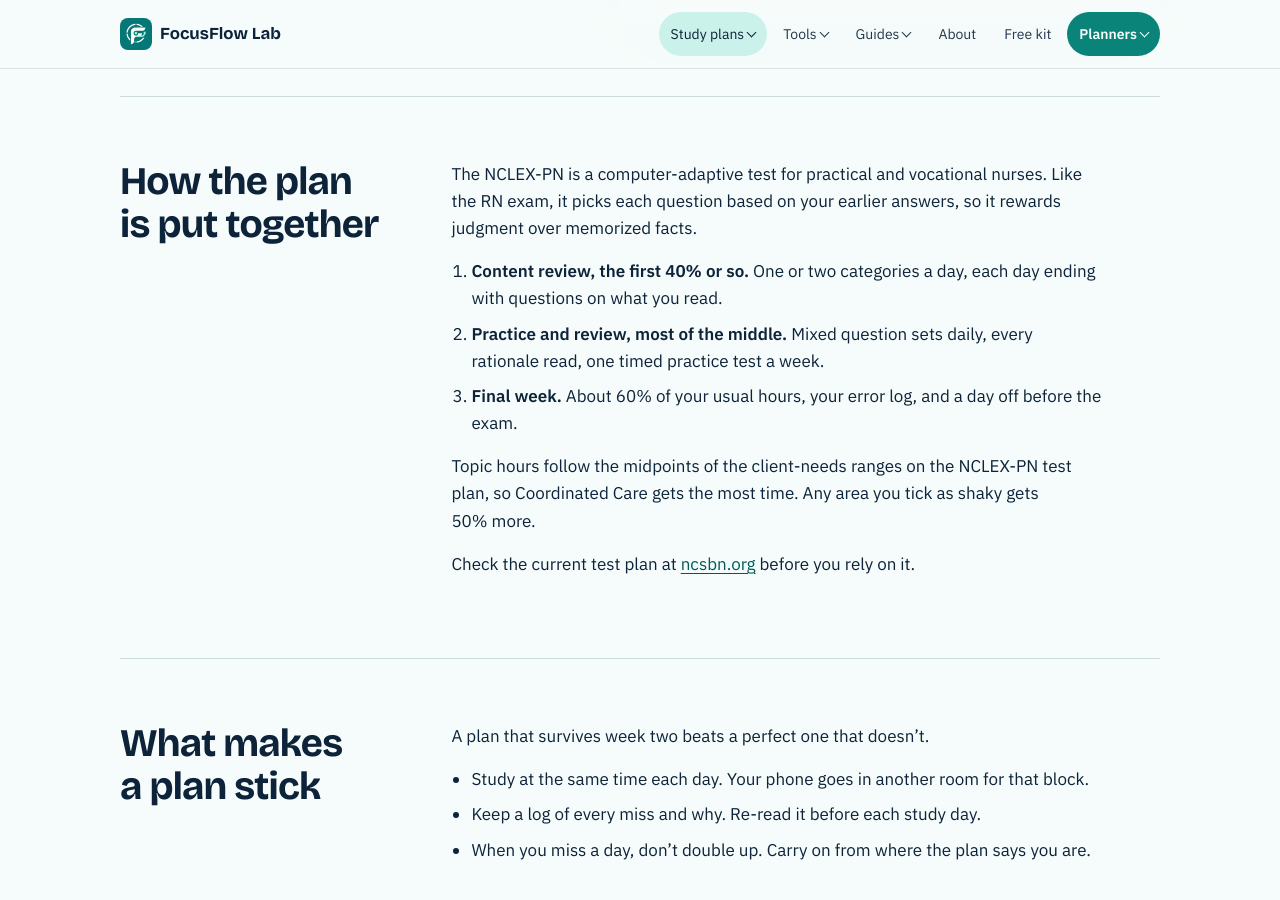
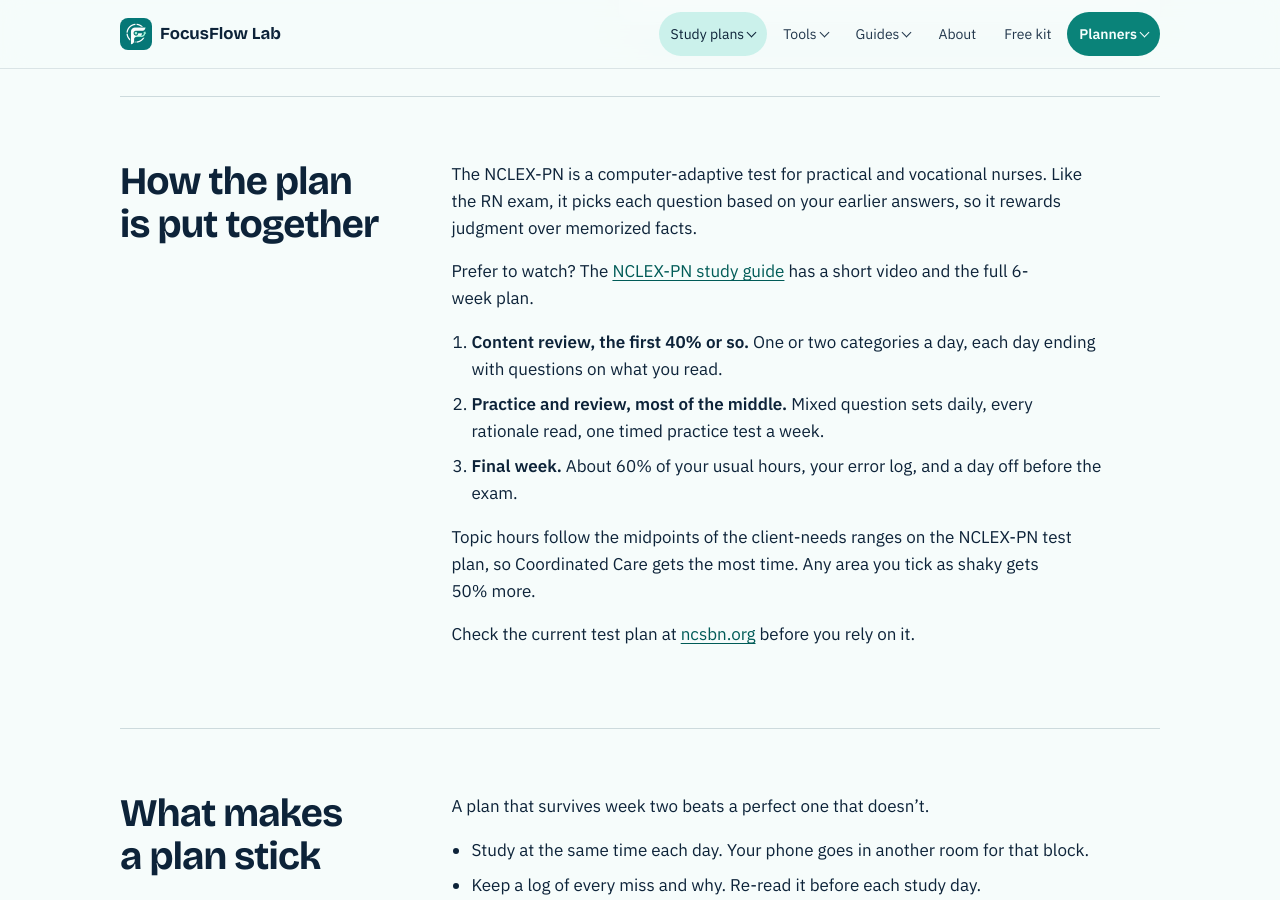
Before and after one commit to focusflowlab/focusflowlab.github.io, a Jekyll site: the page study-plan/nclex-pn/index.html, which Jekyll copies as it is, in a window 1280 px wide and 900 px high, scrolled down 671 px. Built offline with Jekyll 4.4.1, drawn with Linux system fonts in a browser that asks for light colours.

Commit message:
NCLEX-PN plan page: link the guide and video
Co-Authored-By: Claude Sonnet 5.5 <noreply@anthropic.com>

```diff
--- a/_tools/exams.py
+++ b/_tools/exams.py
@@ -99,6 +99,7 @@ EXAMS = [
         ]
       }""",
     "how": """<p>The NCLEX-PN is a computer-adaptive test for practical and vocational nurses. Like the RN exam, it picks each question based on your earlier answers, so it rewards judgment over memorized facts.</p>
+          <p>Prefer to watch? The <a href="/guides/how-to-study-for-the-nclex-pn/">NCLEX-PN study guide</a> has a short video and the full 6-week plan.</p>
           <ol>
             <li><strong>Content review, the first 40% or so.</strong> One or two categories a day, each day ending with questions on what you read.</li>
             <li><strong>Practice and review, most of the middle.</strong> Mixed question sets daily, every rationale read, one timed practice test a week.</li>
--- a/study-plan/nclex-pn/index.html
+++ b/study-plan/nclex-pn/index.html
@@ -316,6 +316,7 @@
         <h2>How the plan is put together</h2>
         <div class="prose">
           <p>The NCLEX-PN is a computer-adaptive test for practical and vocational nurses. Like the RN exam, it picks each question based on your earlier answers, so it rewards judgment over memorized facts.</p>
+          <p>Prefer to watch? The <a href="/guides/how-to-study-for-the-nclex-pn/">NCLEX-PN study guide</a> has a short video and the full 6-week plan.</p>
           <ol>
             <li><strong>Content review, the first 40% or so.</strong> One or two categories a day, each day ending with questions on what you read.</li>
             <li><strong>Practice and review, most of the middle.</strong> Mixed question sets daily, every rationale read, one timed practice test a week.</li>
```
